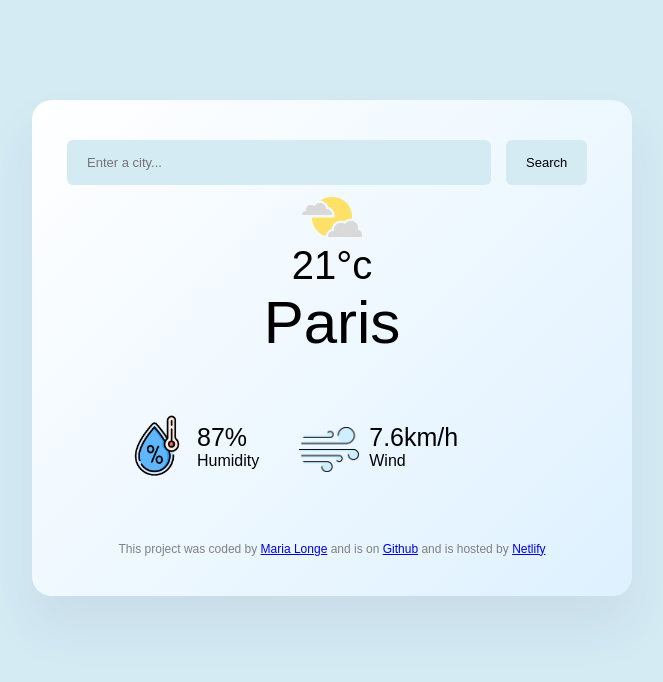
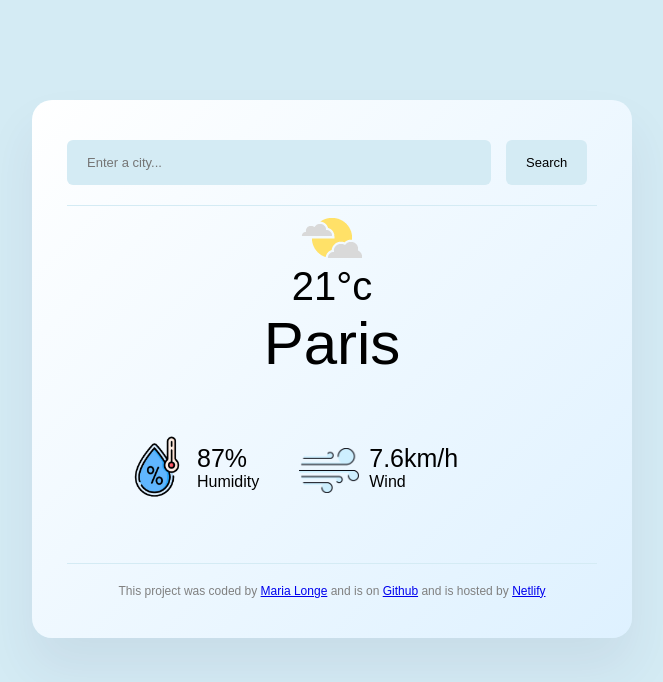
Before and after one commit to mariamayowa/My-Weather-Project, a plain HTML site: page index.html in a window 1280 px wide. Shown: the whole page, without its empty margins (308-971 px from the left). Drawn offline with Linux system fonts and the light colour scheme.

Commit message:
Added header and footer dividers.

```diff
--- a/style.css
+++ b/style.css
@@ -23,6 +23,11 @@ body{
 
 form{
     display: flex;
+}
+
+header{
+    border-bottom: 1px solid #d4ebf4;
+    padding: 0 0 20px 0;
 }
 
 .search-input{
@@ -88,4 +93,7 @@ form{
 footer{
     font-size: 12px;
     color: grey;
+    border-top: 1px solid #d4ebf4;
+    padding: 20px 0 0 0;
+    text-align: center;
 }
```
